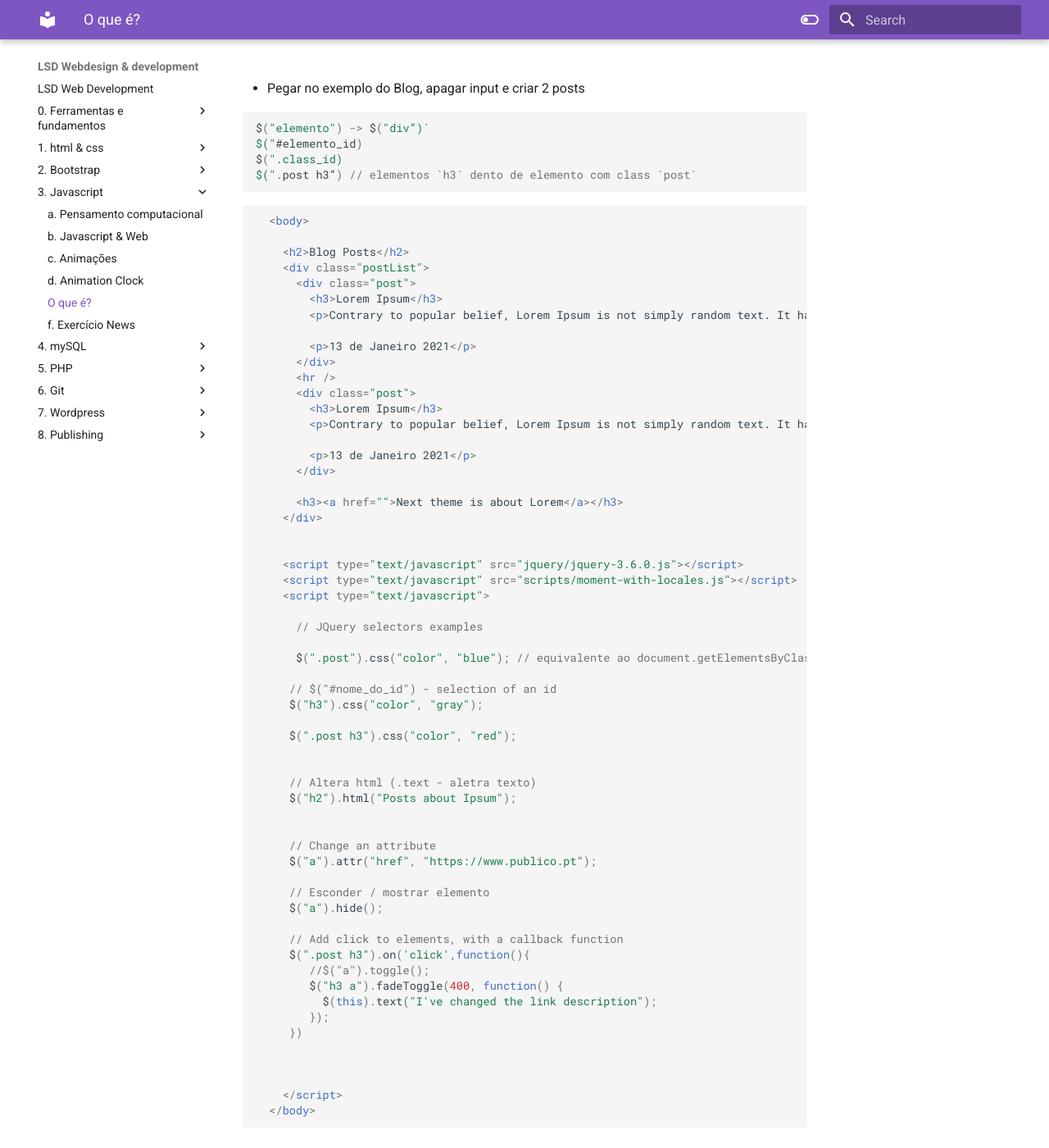
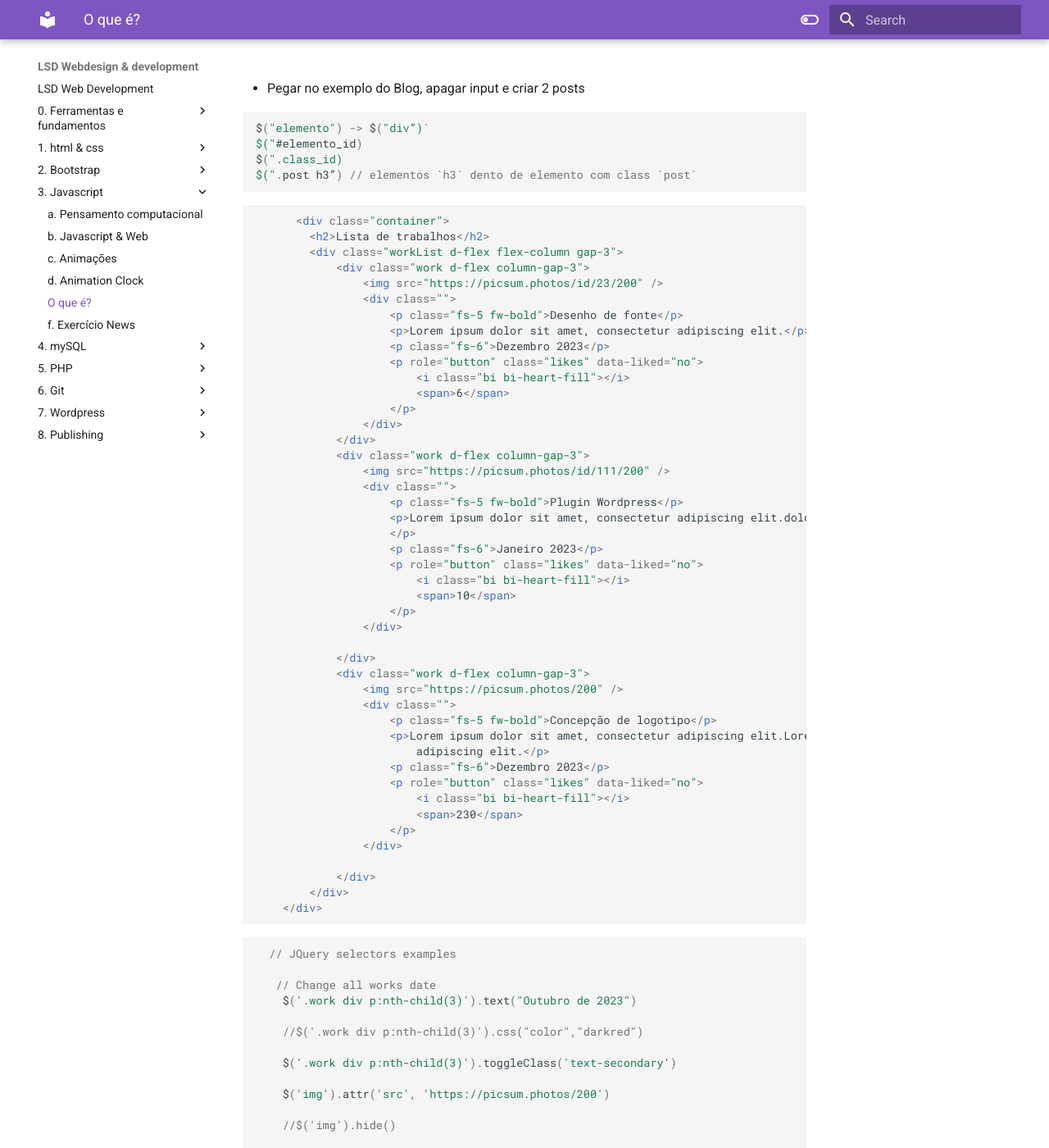
Before and after one commit to hjneves/lsd-docs, an MkDocs documentation site: the page built from docs/3. Javascript/e. jQuery.md, in a window 1280 px wide and 1400 px high, scrolled down 777 px. Shown: the whole window at 82% size. Built offline with MkDocs 1.6.1 and Material for MkDocs 9.7.7, drawn with Linux system fonts in a browser that asks for light colours; some of the changed text lies outside the part shown.

Commit message:
changed jquery examples

````diff
--- a/docs/3. Javascript/e. jQuery.md
+++ b/docs/3. Javascript/e. jQuery.md
@@ -37,64 +37,92 @@
 ```
 
 ```html
-  <body>
+      <div class="container">
+        <h2>Lista de trabalhos</h2>
+        <div class="workList d-flex flex-column gap-3">
+            <div class="work d-flex column-gap-3">
+                <img src="https://picsum.photos/id/23/200" />
+                <div class="">
+                    <p class="fs-5 fw-bold">Desenho de fonte</p>
+                    <p>Lorem ipsum dolor sit amet, consectetur adipiscing elit.</p>
+                    <p class="fs-6">Dezembro 2023</p>
+                    <p role="button" class="likes" data-liked="no">
+                        <i class="bi bi-heart-fill"></i>
+                        <span>6</span>
+                    </p>
+                </div>
+            </div>
+            <div class="work d-flex column-gap-3">
+                <img src="https://picsum.photos/id/111/200" />
+                <div class="">
+                    <p class="fs-5 fw-bold">Plugin Wordpress</p>
+                    <p>Lorem ipsum dolor sit amet, consectetur adipiscing elit.dolor sit amet, consectetur adipiscing.
+                    </p>
+                    <p class="fs-6">Janeiro 2023</p>
+                    <p role="button" class="likes" data-liked="no">
+                        <i class="bi bi-heart-fill"></i>
+                        <span>10</span>
+                    </p>
+                </div>
 
-    <h2>Blog Posts</h2>
-    <div class="postList">
-      <div class="post">
-        <h3>Lorem Ipsum</h3>
-        <p>Contrary to popular belief, Lorem Ipsum is not simply random text. It has roots in a piece of classical Latin literature from 45 BC, making it over 2000 years old. Richard McClintock, a Latin professor at Hampden-Sydney College in Virginia, looked up one of the more obscure Latin words</p>
+            </div>
+            <div class="work d-flex column-gap-3">
+                <img src="https://picsum.photos/200" />
+                <div class="">
+                    <p class="fs-5 fw-bold">Concepção de logotipo</p>
+                    <p>Lorem ipsum dolor sit amet, consectetur adipiscing elit.Lorem ipsum dolor sit amet, consectetur
+                        adipiscing elit.</p>
+                    <p class="fs-6">Dezembro 2023</p>
+                    <p role="button" class="likes" data-liked="no">
+                        <i class="bi bi-heart-fill"></i>
+                        <span>230</span>
+                    </p>
+                </div>
 
-        <p>13 de Janeiro 2021</p>
-      </div>
-      <hr />
-      <div class="post">
-        <h3>Lorem Ipsum</h3>
-        <p>Contrary to popular belief, Lorem Ipsum is not simply random text. It has roots in a piece of classical Latin literature from 45 BC, making it over 2000 years old. Richard McClintock, a Latin professor at Hampden-Sydney College in Virginia, looked up one of the more obscure Latin words</p>
+            </div>
+        </div>
+    </div>
+```
+```js
+  // JQuery selectors examples
 
-        <p>13 de Janeiro 2021</p>
-      </div>
+   // Change all works date
+	$('.work div p:nth-child(3)').text("Outubro de 2023")
 
-      <h3><a href="">Next theme is about Lorem</a></h3>
-    </div>
+	//$('.work div p:nth-child(3)').css("color","darkred")
+
+	$('.work div p:nth-child(3)').toggleClass('text-secondary')
+
+	$('img').attr('src', 'https://picsum.photos/200')
+
+	//$('img').hide()
+
+	// eventos
+	$('img').on('click', function () {
+		const id = Math.floor(Math.random(1) * 200) + 1
+		$(this).attr('src', 'https://picsum.photos/id/' + id + '/200')
+		//$(this).attr('src','https://picsum.photos/id/200')
+	}) +
+
+	$('.likes').on('click', function () {
+		$(this).find('i').toggleClass('text-danger')
+
+		let nrLikes = $(this).find('span').text()
+		// aumenta se coracao vermelho
+		if ($(this).data('liked') == "no") {
+			nrLikes++
+			$(this).data('liked', "yes")
+		} else {
+			// diminui se coração cinza
+			nrLikes--
+			$(this).data('liked', "no")
+		}
+		alert($(this).data('liked'))
+		$(this).find('span').text(nrLikes)
+
+	})
 
 
-    <script type="text/javascript" src="jquery/jquery-3.6.0.js"></script>
-    <script type="text/javascript" src="scripts/moment-with-locales.js"></script>
-    <script type="text/javascript">
-
-      // JQuery selectors examples
-
-      $(".post").css("color", "blue"); // equivalente ao document.getElementsByClass("post")[0]
-
-     // $("#nome_do_id") - selection of an id
-     $("h3").css("color", "gray");
-
-     $(".post h3").css("color", "red");
-
-
-     // Altera html (.text - aletra texto)
-     $("h2").html("Posts about Ipsum");
-
-
-     // Change an attribute
-     $("a").attr("href", "https://www.publico.pt");
-
-     // Esconder / mostrar elemento
-     $("a").hide();
-
-     // Add click to elements, with a callback function
-     $(".post h3").on('click',function(){
-        //$("a").toggle();
-        $("h3 a").fadeToggle(400, function() {
-          $(this).text("I've changed the link description");
-        });
-     })
-
-
-
-    </script>
-  </body>
 
 ```
 
@@ -211,3 +239,5 @@
 
 
 ```
+
+Plugin [animate](https://animate.style)
````
Also changed, not shown: docs/3. Javascript/f. Exercício News.md (+1 -0 lines).
